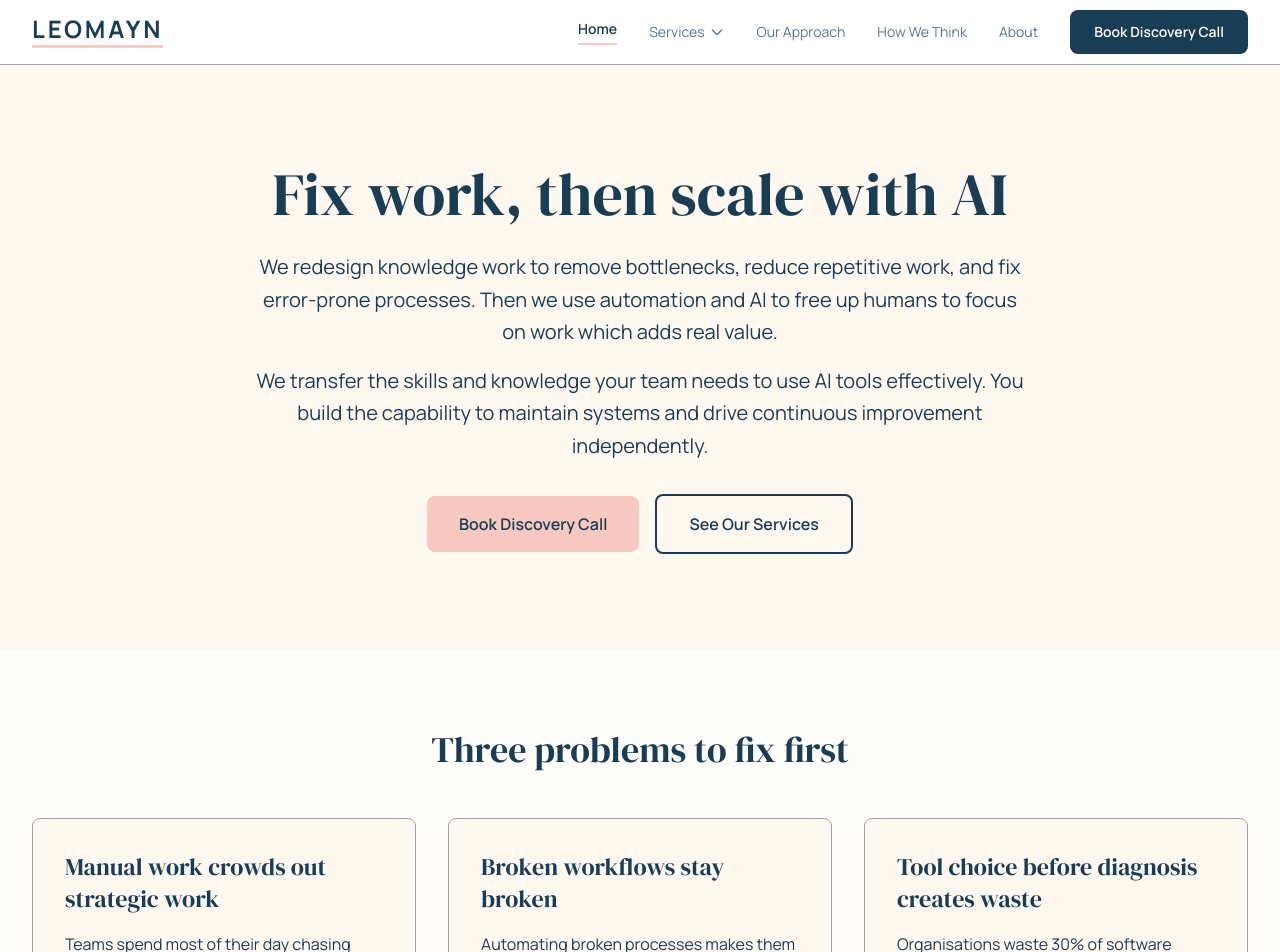
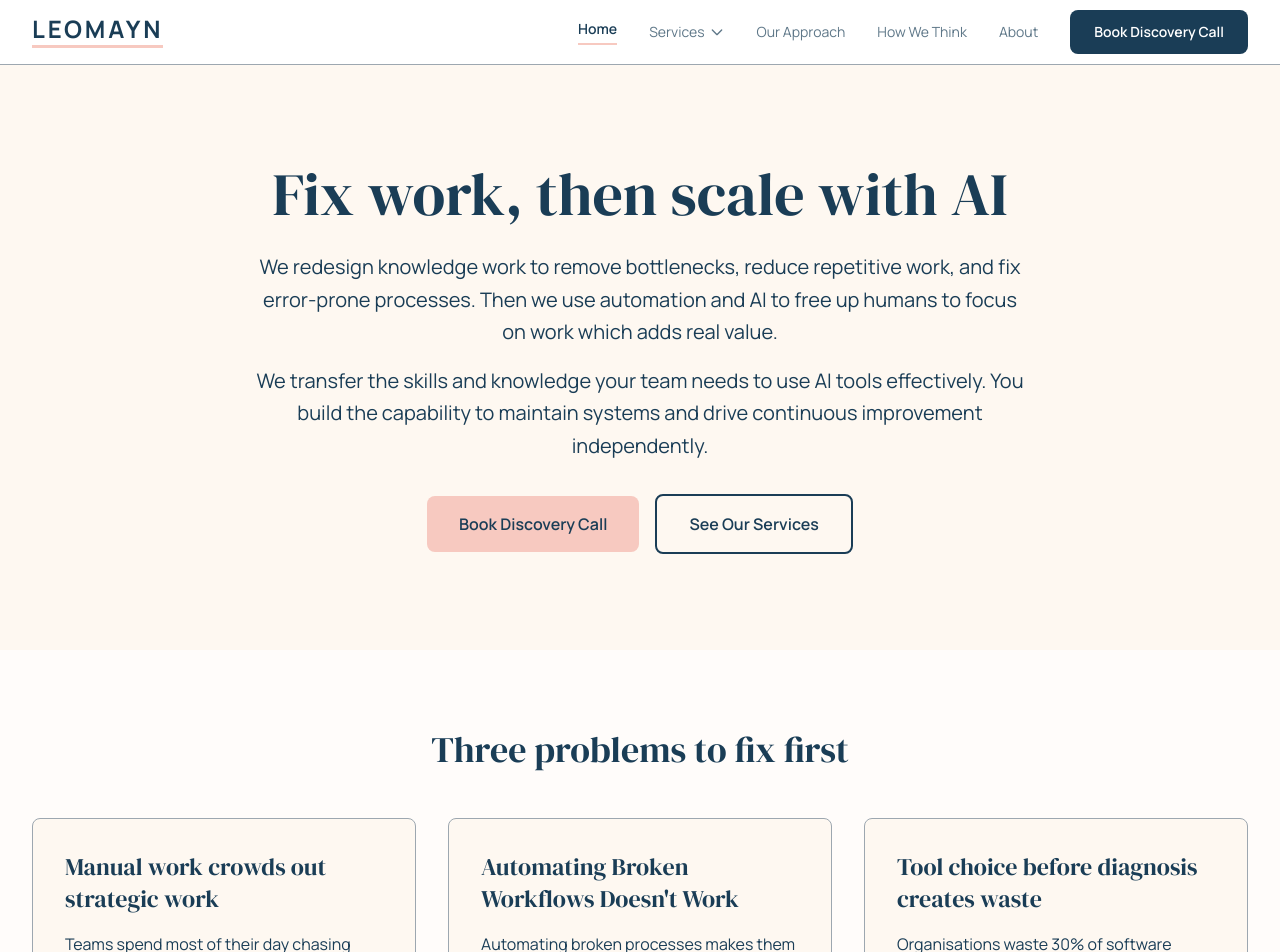
Before and after one commit to tomleomayn/leomayn-website, a Next.js app: page / in a window 1280 px wide. Shown: the top 952 px of the page. Built offline with nearby package versions, Linux system fonts and the light colour scheme; no server answers.

Commit message:
Update card 2 title to 'Automating Broken Workflows Doesn't Work'

```diff
--- a/app/page.tsx
+++ b/app/page.tsx
@@ -83,7 +83,7 @@ export default function HomePage() {
 
               <div className="relative z-10">
                 <h3 className="text-2xl font-serif text-slate mb-4">
-                  Broken workflows stay broken
+                  Automating Broken Workflows Doesn't Work
                 </h3>
                 <p className="text-base font-sans text-slate leading-relaxed">
                   Automating broken processes makes them faster but no less broken.
```
